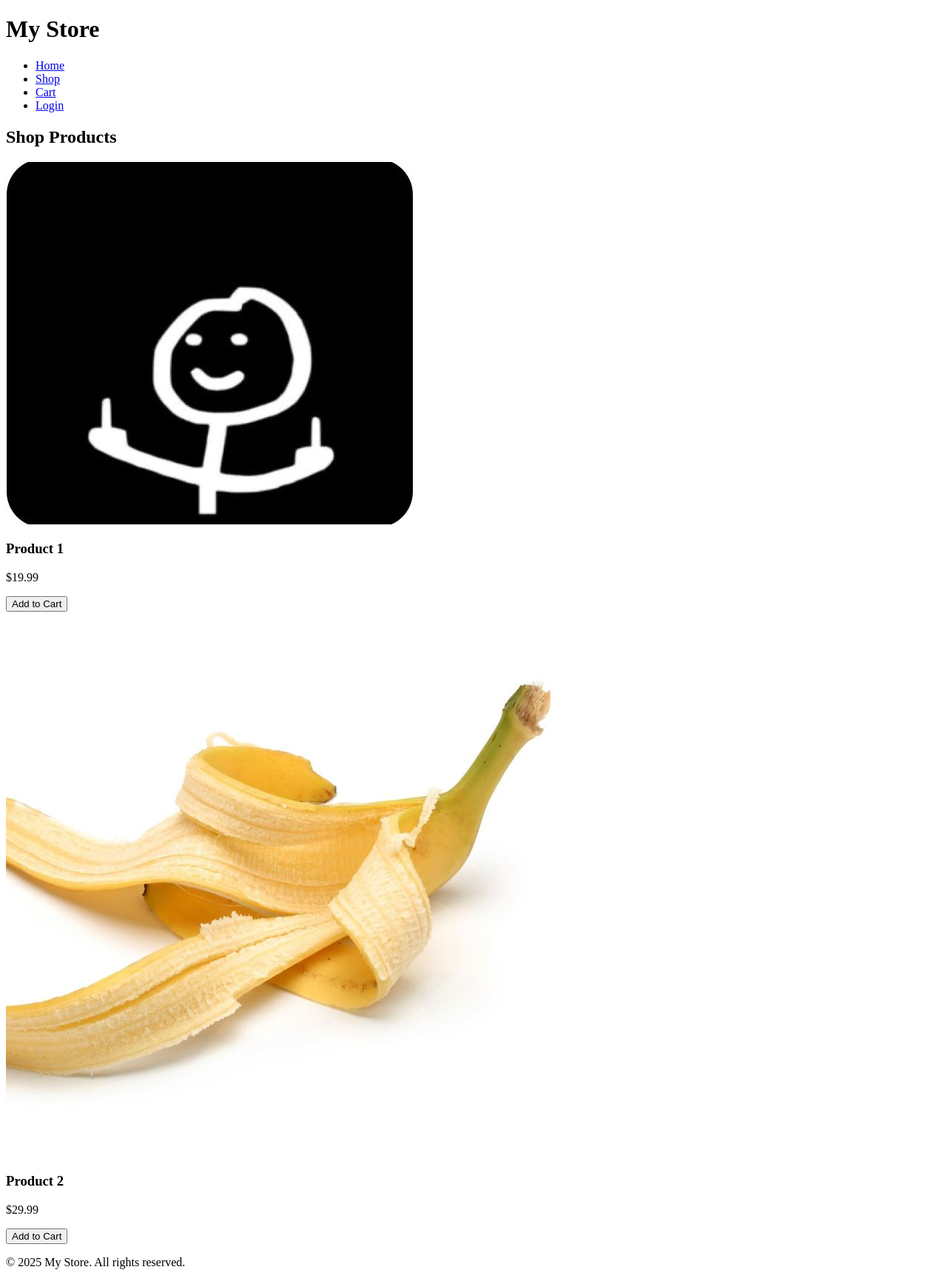
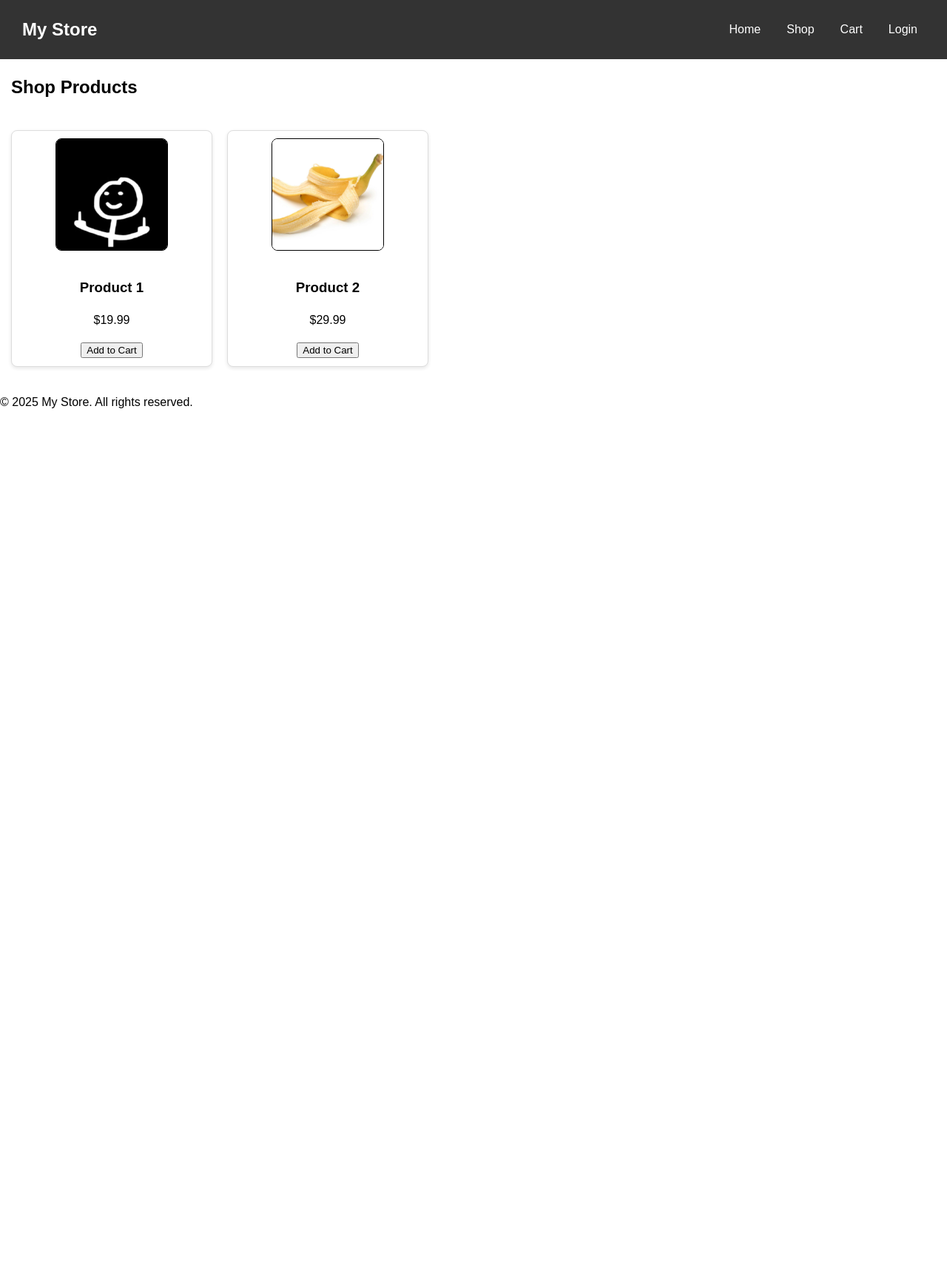
Before and after one commit to AnuKhadye/Secure-Ecommerce-Platform, a Flask app: page /shop in a window 1280 px wide. Shown: the whole page at 74% size. After the commit the page ends 552 px from the top, so only its background shows below. Run offline with Flask 3, Linux system fonts and the light colour scheme.

Commit message:
Frontend changes and styles

```diff
--- a/app.py
+++ b/app.py
@@ -9,8 +9,8 @@ def home():
 @app.route('/shop')
 def shop():
     products = [
-        {"id": 1, "name": "Product 1", "price": 19.99, "image": "images/p1.png"},
-        {"id": 2, "name": "Product 2", "price": 29.99, "image": "images/p2.png"},
+        {"id": 1, "name": "Product 1", "price": 19.99, "image": "/static/images/p1.png"},
+        {"id": 2, "name": "Product 2", "price": 29.99, "image": "/static/images/p2.png"},
     ]
     return render_template('shop.html', products=products)
 
--- a/static/styles.css
+++ b/static/styles.css
@@ -0,0 +1,106 @@
+body {
+  font-family: Arial, sans-serif;
+  line-height: 1.5;
+  margin: 0px
+}
+
+/* Header & Navbar */
+header {
+  display: flex;
+  justify-content: space-between;
+  align-items: center;
+  background-color: #333;
+  padding: 0 30px;
+  height: 80px; /* navbar height */
+}
+
+#products {
+    margin: 15px;
+}
+
+
+header h1 {
+  font-size: 1.5rem;
+  color: white;
+  /* margin: 0px; */
+}
+
+/* Navbar menu */
+nav ul {
+  list-style: none;
+  display: flex;
+  align-items: center;
+  gap: 15px;          /* spacing between nav items */
+}
+
+nav ul li a {
+  display: flex;
+  align-items: center;
+  height: 100%;        /* fills navbar height */
+  color: white;
+  text-decoration: none;
+  padding: 0 10px;
+  transition: background-color 0.3s;
+}
+
+nav ul li:hover a {
+  background-color: #ff6600;
+  border-radius: 5px; /* smooth hover effect */
+}
+
+/* Products Section */
+.product-list {
+  display: flex;
+  flex-wrap: wrap;
+  gap: 20px;
+  padding: 20px 0;
+}
+
+.product-item {
+  flex: 1 1 200px;          /* responsive width */
+  max-width: 250px;          /* optional max size */
+  border: 1px solid #ddd;
+  padding: 10px;
+  text-align: center;        /* center content */
+  box-shadow: 0 2px 5px rgba(0, 0, 0, 0.1);
+  border-radius: 8px;
+  background-color: #fff;    /* ensures contrast */
+  transition: transform 0.2s;
+}
+
+.product-item:hover {
+  transform: translateY(-5px); /* subtle hover effect */
+}
+
+.product-item img {
+  width: 100%;           /* scales with card */
+  max-width: 150px;      /* prevents huge images */
+  height: 150px;
+  object-fit: cover;
+  border-radius: 8px;
+  border: 1px solid #000;
+  margin-bottom: 10px;
+}
+
+/* Responsive: stack products on small screens */
+@media (max-width: 600px) {
+  .product-list {
+    justify-content: center;
+  }
+
+  .product-item {
+    flex: 1 1 100%;      /* full width on mobile */
+    max-width: 300px;
+  }
+
+  nav ul {
+    flex-direction: column; /* stack nav items */
+    gap: 10px;
+  }
+
+  header {
+    flex-direction: column;
+    height: auto;
+    padding: 10px;
+  }
+}
--- a/templates/base.html
+++ b/templates/base.html
@@ -4,6 +4,7 @@
   <meta charset="UTF-8">
   <meta name="viewport" content="width=device-width, initial-scale=1.0">
   <title>{% block title %}My Store{% endblock %}</title>
+  <link rel="stylesheet" href="static/styles.css">
 </head>
 <body>
 
```
Also changed, not shown: test.html (added, +90 -0 lines), static/images/p1.png (renamed from images/p1.png), static/images/p2.png (renamed from images/p2.png).
